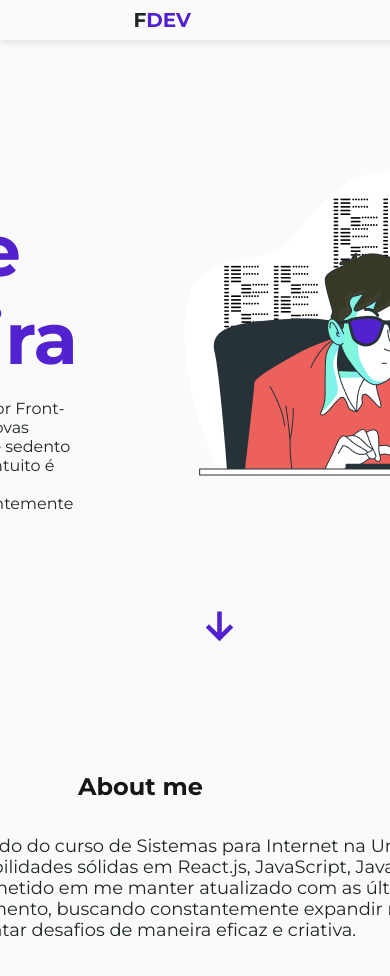
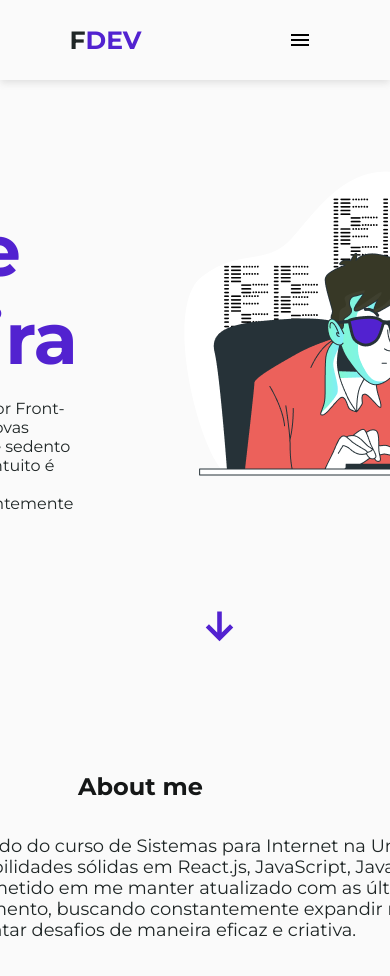
Before and after one commit to felipeoliveira25/Portfolio, a React (Vite) app: page / in a window 390 px wide. Shown: the top 976 px of the page. Built offline with nearby package versions, Linux system fonts and the light colour scheme.

Commit message:
tornando o header responsivo

```diff
--- a/src/components/Header/style.js
+++ b/src/components/Header/style.js
@@ -2,7 +2,8 @@ import styled from "styled-components";
 
 export const HeaderDiv = styled.header`
     display: flex;
-    justify-content: space-around;
+    justify-content: center;
+    gap: 15rem;
     align-items: center;
     background-color: #FAFAFA;
     position: fixed;
@@ -12,22 +13,26 @@ export const HeaderDiv = styled.header`
     box-shadow: rgba(99, 99, 99, 0.2) 0px 2px 8px 0px;
 
     @media (max-width: 1024px) {
-        padding: 0 2rem;
-        justify-content: center;
-        position: fixed;
+        gap: 4rem;
 
     }
-    @media (max-width: 1440px) {
-        padding: 0 2rem;
-        justify-content: center;
-        position: fixed;
-        gap: -20rem;
+    @media (max-width: 882px) {
+        width: 100%;
+        gap: 0.5rem;
     }
-    @media (max-width: 777px) {
-        width: 100vw;
+
+    @media (max-width: 520px){
+        width: 100%;
+        gap: 0;
+        justify-content: flex-start;
+        padding-left: 5rem;
     }
-    @media (max-width: 680px) {
-        width: 680px;
+    @media (max-width: 420px){
+        gap: 0;
+        padding-left: 0;
+        justify-content: space-around;
+        width: 100%;
+        height: 5rem;
     }
 
 
@@ -42,12 +47,11 @@ export const LogoTexto = styled.a`
     cursor: pointer;
     font-weight: 700;
     text-decoration: none;
-    width: 30vw;
 
 
-    @media (max-width: 1024px) {
-        margin-right: -8rem;
-        margin-left: -10rem;
+
+    @media (max-width: 420px){
+        font-size: 25px;
     }
 `
 
@@ -59,15 +63,16 @@ export const Lista = styled.ul`
     list-style: none;
     font-family: "Montserrat", sans-serif;
     color: #1F2626;
-    gap: 70px;
+    gap: 4.38rem;
     justify-content: center;
     align-items: center;
-    @media (max-width: 425px){
+    @media (max-width: 420px){
         display: none;
+        width: 100%;
 
     }
     @media (max-width: 1024px) {
-        gap: 50px;
+        gap: 3.12rem;
         margin-left: 5rem;
         margin-right: -7rem;
     }
@@ -97,9 +102,12 @@ export const BotaoMenu = styled.button`
     transition: all 0.4s ease;
     display: none;
 
-     @media (max-width: 425px){
+     @media (max-width: 420px){
         display: block;
-        margin-left: 18rem;
+
+
+
+
 
     }
 
```
